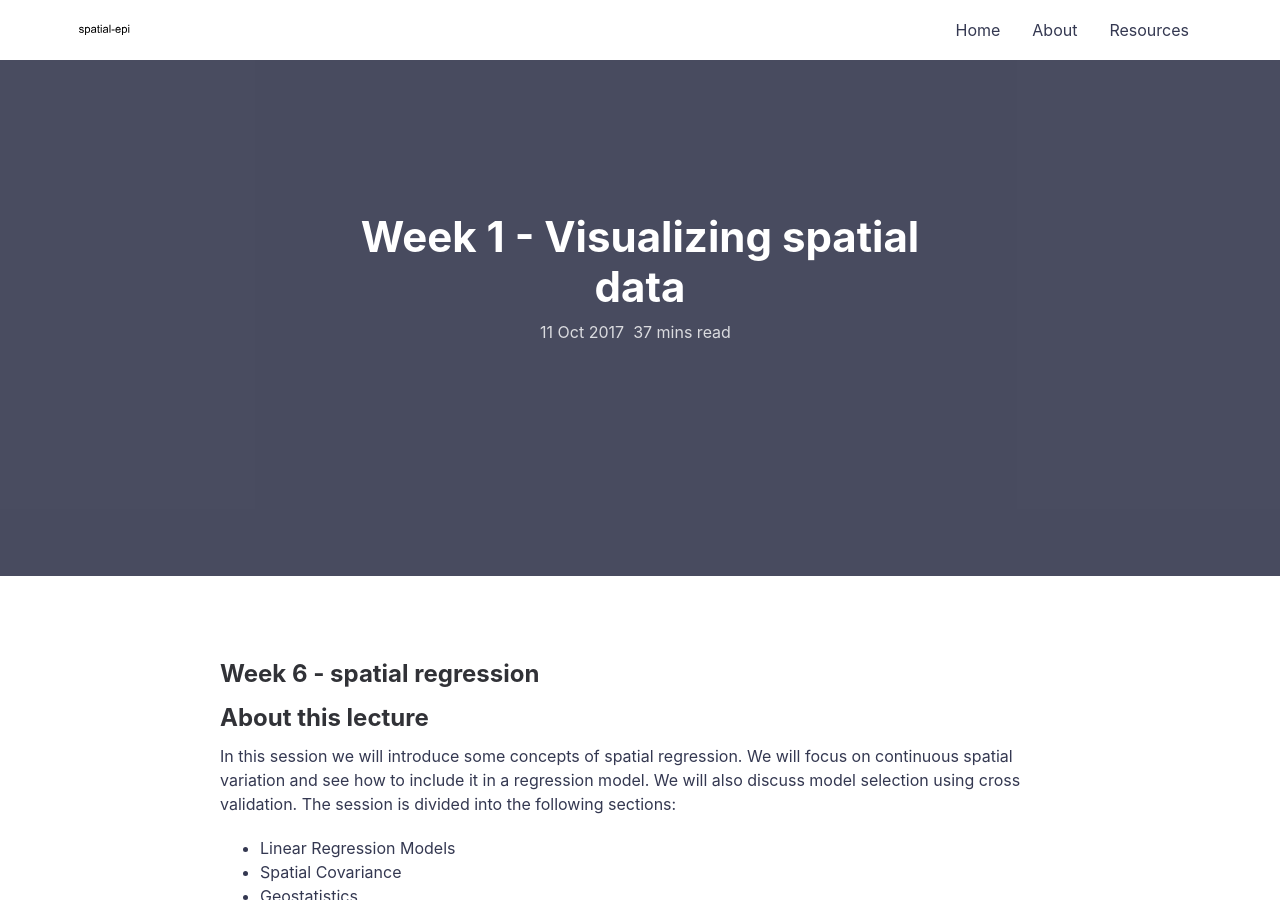
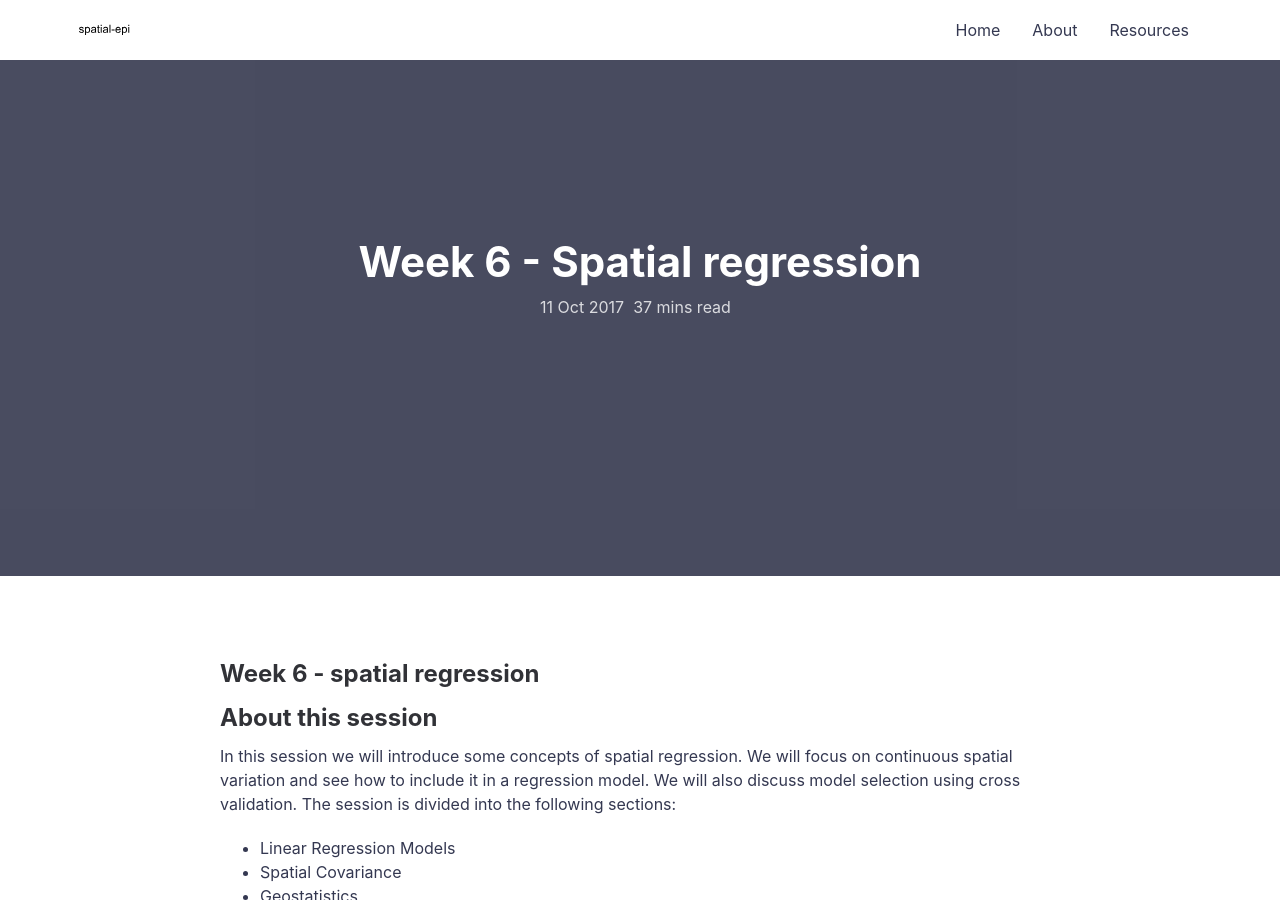
Before and after one commit to HughSt/HughSt.github.io, a Jekyll site: the page built from _posts/2017-10-11-week-6.md, in a window 1280 px wide and 900 px high. Built offline with Jekyll 4.4.1, drawn with Linux system fonts in a browser that asks for light colours.

Commit message:
week 6 instead of week 1

```diff
--- a/_posts/2017-10-11-week-6.md
+++ b/_posts/2017-10-11-week-6.md
@@ -1,12 +1,12 @@
 ---
 layout: post
-title: Week 1 - Visualizing spatial data
+title: Week 6 - Spatial regression
 featured-img: unemployment_USA_2016
 ---
 
 ## Week 6 - spatial regression
 
-About this lecture
+About this session
 ------------------
 
 In this session we will introduce some concepts of spatial regression. We will focus on continuous spatial variation and see how to include it in a regression model. We will also discuss model selection using cross validation. The session is divided into the following sections:
```
